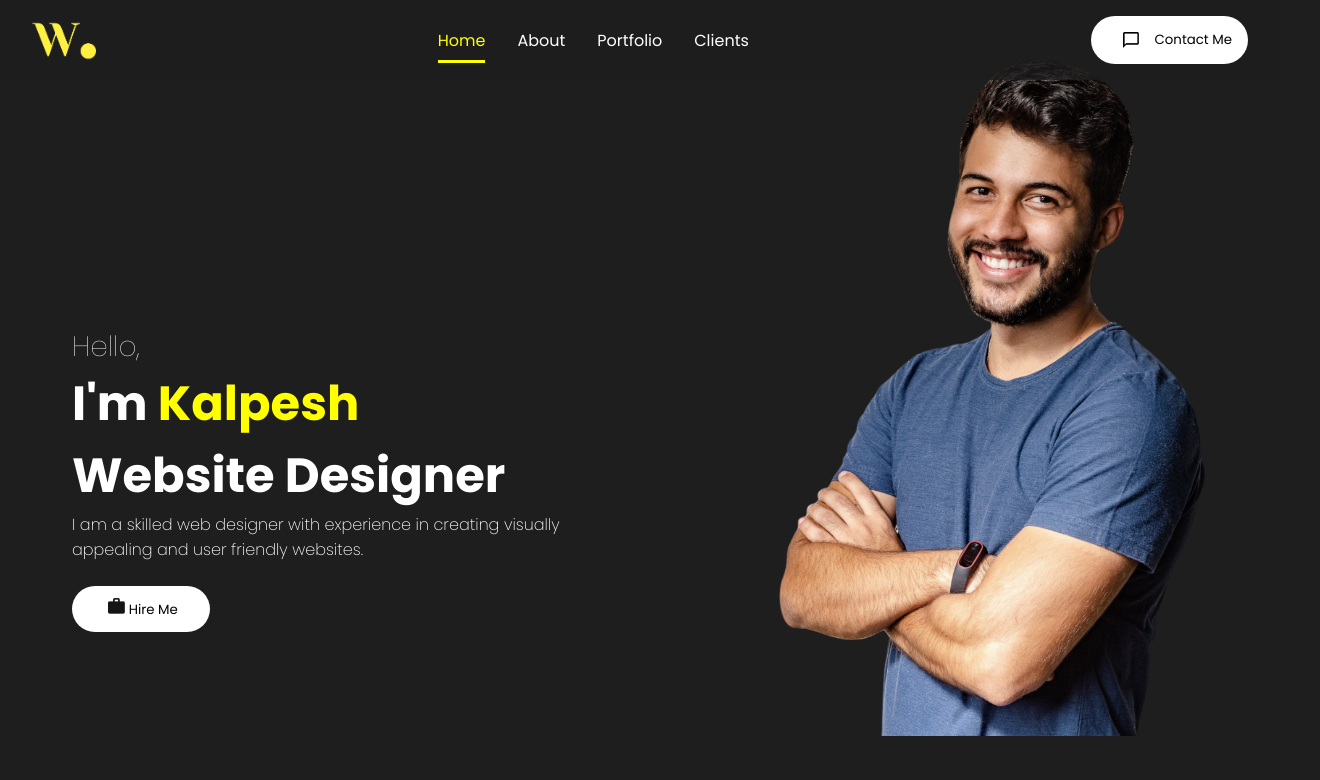
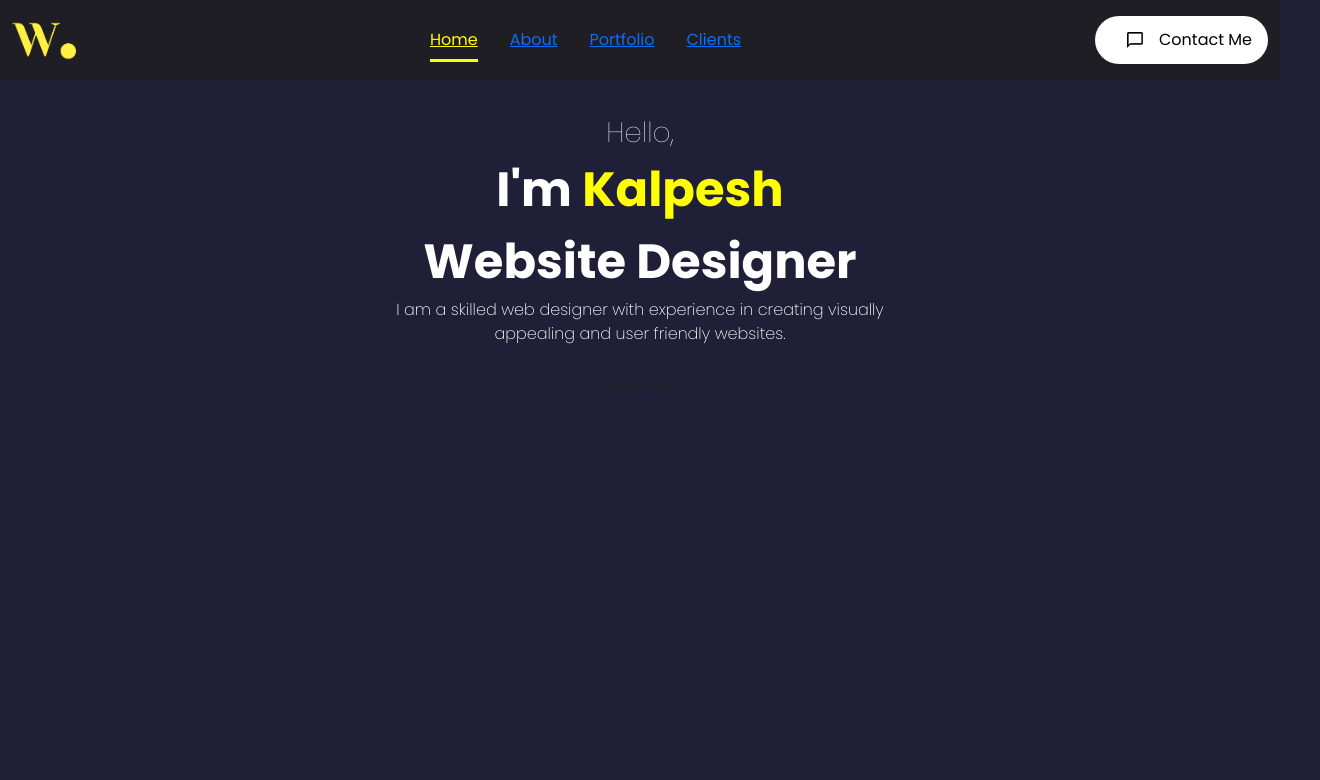
Before and after one commit to Kalp830/portfolio-website-react, a React (Vite) app: page / in a window 1280 px wide. Shown: the top 780 px of the page, 1320 px wide, since content can reach past the window. Built offline with nearby package versions, Linux system fonts and the light colour scheme.

Commit message:
Added readme file

```diff
--- a/package.json
+++ b/package.json
@@ -11,6 +11,7 @@
   },
   "dependencies": {
     "@emailjs/browser": "^4.4.1",
+    "bootstrap": "^5.3.8",
     "react": "^19.0.0",
     "react-dom": "^19.0.0",
     "react-router-dom": "^7.5.1",
--- a/public/style.css
+++ b/public/style.css
@@ -1,3 +1,7 @@
+
+:root{
+  --body-color:#1f1f38;
+}
 * {
   padding: 0;
   margin: 0;
@@ -6,8 +10,8 @@
   font-family: "Poppins", sans-serif;
 }
 body {
-  background: rgb(30, 30, 30);
+  background: var(--body-color) !important;
   overflow-x: hidden;
-  color: white;
+  color: white !important;
   display: block;
 }
--- a/src/components/Navbar.jsx
+++ b/src/components/Navbar.jsx
@@ -9,7 +9,9 @@ const Navbar = () => {
   const [showMenu, setShowMenu] = useState(false);
   return (
     <>
+
       <nav className="navbar">
+        <div className="container-fluid">
         <img className="logo" src={logo} alt="logo" />
         <div className="deskTopMenu">
           <Link
@@ -138,6 +140,7 @@ const Navbar = () => {
             Contact
           </Link>
         </div>
+        </div>
       </nav>
     </>
   );
--- a/src/components/intro/Intro.jsx
+++ b/src/components/intro/Intro.jsx
@@ -9,25 +9,30 @@ const Intro = () => {
   return (
     <>
       <section id="intro">
+        <div className="container">
+          <div className="row">
+             <div className="col-md-12 d-flex justify-content-center">
         <div className="introContent">
+           <div className="d-flex flex-column justify-content-center">
           <span className="hello">Hello,</span>
           <span className="introText">
             I'm <span className="introName">Kalpesh</span> <br /> Website
             Designer
           </span>
           <p className="introPara">
-            I am a skilled web designer with experience in creating visually{" "}
+            I am a skilled web designer with experience in creating visually
             <br />
             appealing and user friendly websites.
           </p>
-          <Link>
-            <button className="btn">
-              <img src={btnImg} alt="Hire" className="btnImg" />
-              Hire Me
-            </button>
-          </Link>
+           <a className="btn btn-lg">Hire Me</a>
+          </div>
         </div>
-        <img src={bg} alt="profile" className="bg" />
+        </div>
+        {/* <div className="col-md-6">
+        <img src={bg} alt="profile" className="img-fluid" />
+        </div> */}
+        </div>
+        </div>
       </section>
     </>
   );
--- a/src/components/intro/intro.css
+++ b/src/components/intro/intro.css
@@ -14,13 +14,14 @@
 }
 .introContent {
   height: 100vh;
-  width: 100vw;
+  /* width: 100vw; */
   padding: 2rem;
   font-size: 3rem;
   font-weight: 700;
-  display: flex;
-  flex-direction: column;
-  justify-content: center;
+  text-align: center;
+  /* display: flex; */
+  /* flex-direction: column;
+  justify-content: center; */
 }
 .hello {
   font-size: 1.75rem;
--- a/src/components/navbar.css
+++ b/src/components/navbar.css
@@ -1,6 +1,6 @@
 .navbar {
   height: 5rem;
-  width: 100vw;
+  /* width: 100vw; */
   margin: 0 auto;
   padding: 1rem 2rem;
   display: flex;
--- a/src/main.jsx
+++ b/src/main.jsx
@@ -1,6 +1,9 @@
 import { StrictMode } from "react";
 import { createRoot } from "react-dom/client";
 import App from "./App.jsx";
+import 'bootstrap/dist/css/bootstrap.min.css';
+// import 'bootstrap/dist/js/bootstrap.bundle.min.js';
+
 
 createRoot(document.getElementById("root")).render(
   <StrictMode>
```
Also changed, not shown: 2 other files (tests, documents, lock files or other folders).
